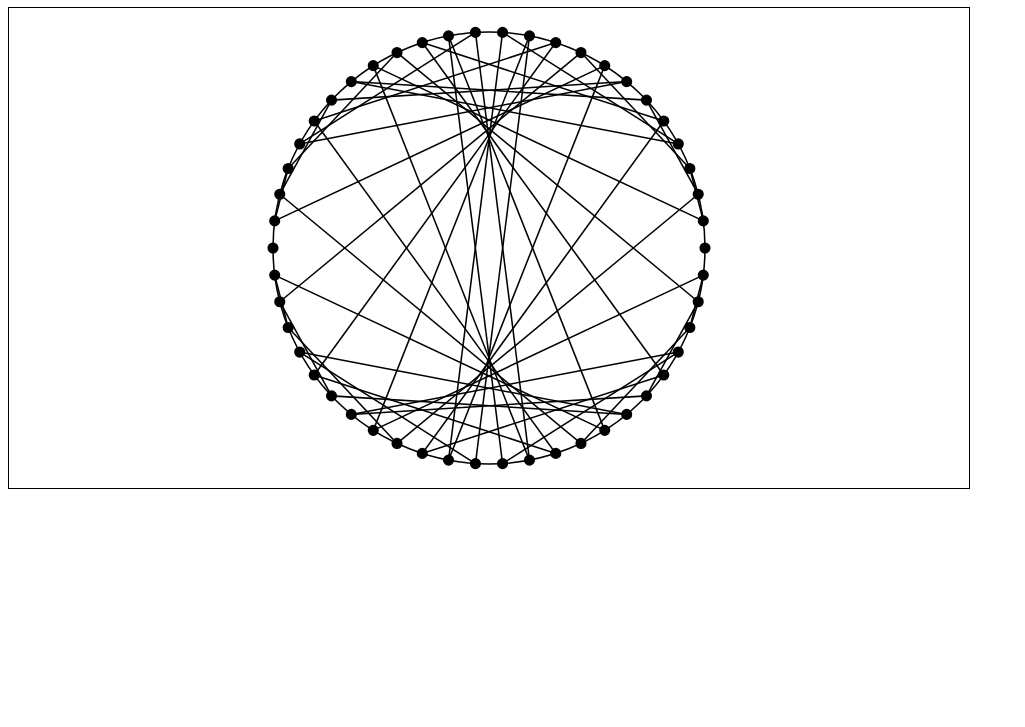
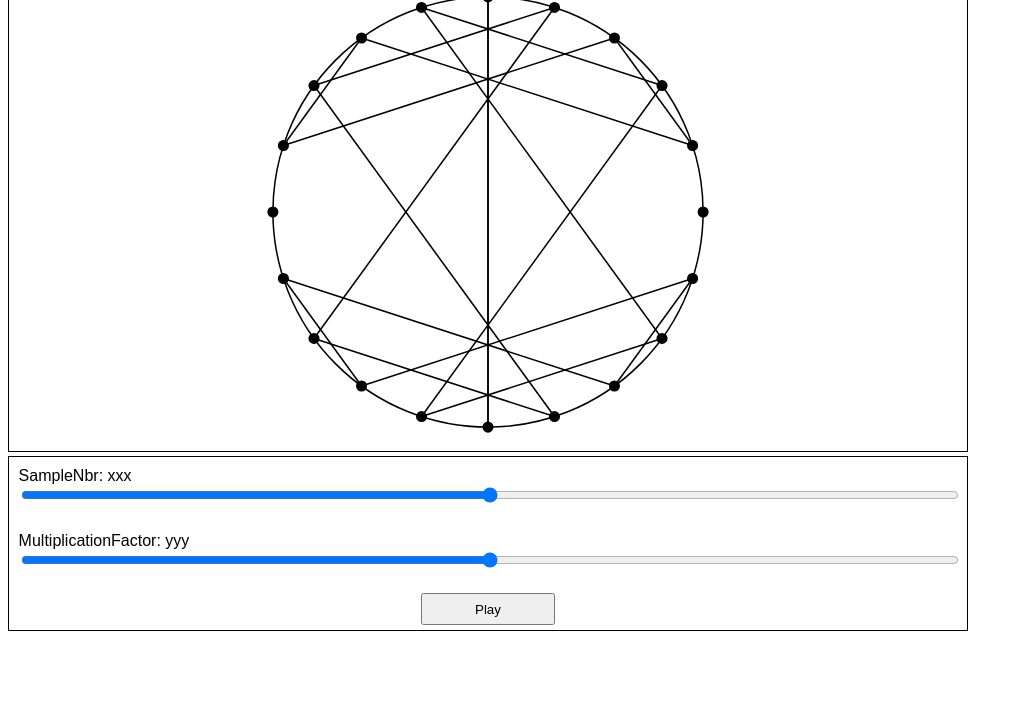
Before and after one commit to jlg-formation/jaocv1-juin-2022, a plain HTML site: page index.html in a window 1280 px wide. Shown: the part 73-800 px from the top of the page, without its empty margins (0-1025 px from the left). Drawn offline with Linux system fonts and the light colour scheme.

Commit message:
dev: added command and css

```diff
--- /dev/null
+++ b/Command.js
@@ -0,0 +1,13 @@
+export class Command {
+  #callback = () => {};
+
+  constructor() {
+    this.draw();
+  }
+
+  onUpdate(callback) {
+    this.#callback = callback;
+  }
+
+  draw() {}
+}
--- a/index.html
+++ b/index.html
@@ -14,6 +14,17 @@
       <g class="points"></g>
       <g class="lines"></g>
     </svg>
+    <div class="command">
+      <label>
+        <div>SampleNbr: <span>xxx</span></div>
+        <input type="range" name="" id="" />
+      </label>
+      <label>
+        <div>MultiplicationFactor: <span>yyy</span></div>
+        <input type="range" name="" id="" />
+      </label>
+      <button>Play</button>
+    </div>
     <script type="module" src="main.js"></script>
   </body>
 </html>
--- a/main.js
+++ b/main.js
@@ -1,16 +1,14 @@
 import { Board } from "./Board.js";
+import { Command } from "./Command.js";
 
 console.log("start");
 
 const board = new Board();
 
-setTimeout(() => {
-  board.config = {
-    sampleNbr: 50,
-    multiplicationFactor: 3,
-  };
-  console.log("board.config: ", board.config);
-}, 2000);
+const command = new Command();
+command.onUpdate((config) => {
+  board.config = config;
+});
 
 console.log("this", this);
 console.log("globalThis.board: ", globalThis.board);
--- a/style.css
+++ b/style.css
@@ -1,5 +1,13 @@
+* {
+  box-sizing: border-box;
+}
+
 body {
   font-family: sans-serif;
+}
+
+h1 {
+  margin: 0;
 }
 
 svg {
@@ -22,3 +30,28 @@ g.lines line {
   stroke: black;
   stroke-width: 0.02em;
 }
+
+div.command {
+  border: 0.1em solid black;
+  width: 60em;
+  display: flex;
+  flex-flow: column;
+  padding: 0.3em;
+  gap: 1em;
+  align-items: center;
+}
+
+div.command label {
+  width: 100%;
+  padding: 0.3em;
+}
+
+div.command input {
+  padding: 0;
+  width: 100%;
+}
+
+div.command button {
+  width: 10em;
+  padding: 0.5em 1em;
+}
```
